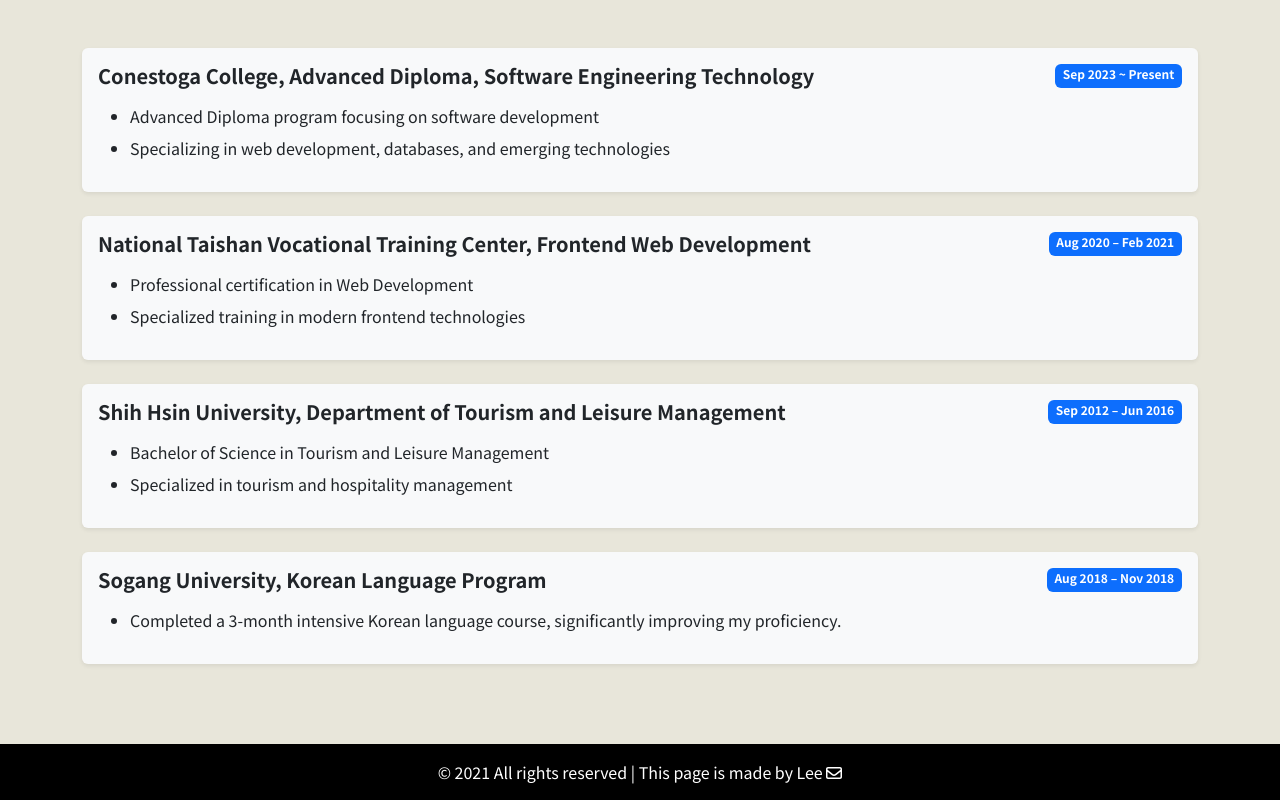
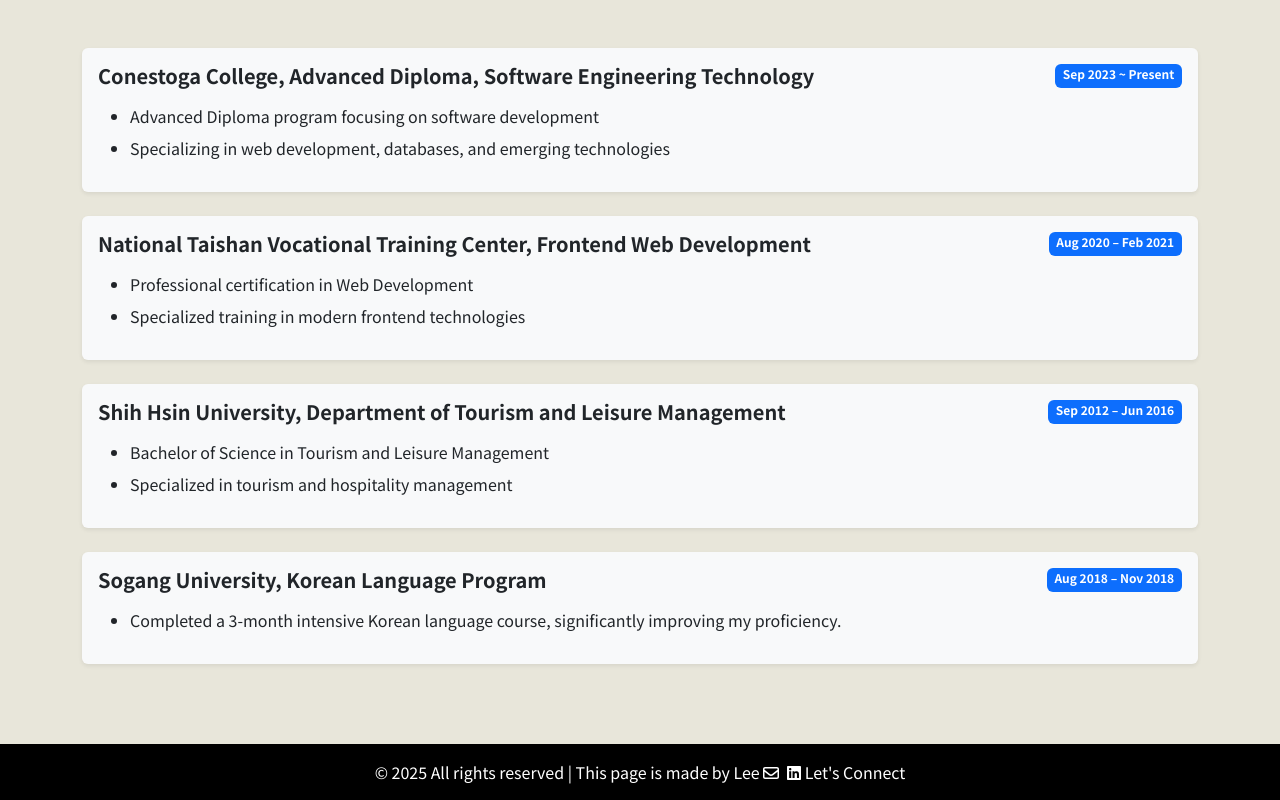
Before and after one commit to LYH94/lyh94.github.io, a Vue app: page / in a window 1280 px wide. Shown: the part 3811-4611 px from the top of the page. Built offline with nearby package versions, Linux system fonts and the light colour scheme; what codemirror-editor-vue3, vue3-lottie would draw is missing.

Commit message:
feat(footer): upgrade and add connect

```diff
--- a/src/components/Footer.vue
+++ b/src/components/Footer.vue
@@ -3,31 +3,37 @@
     <div class="container-fluid h-100">
       <div class="row text-center">
         <div class="col">
-          &copy; 2021 All rights reserved | This page is made by Lee
+          {{ t('footer.copyright') }} | {{ t('footer.madeby') }}
           <a href="https://mail.google.com/mail/u/0/?view=cm&fs=1&tf=1&to=yuhsuanlee94@gmail.com"
             target="_blank"
-            title="登入後即可直接寄信">
-            <font-awesome-icon :icon="['far', 'envelope']" style="font-size: 16px; color: white;"/>
+            :title="t('footer.email.tooltip')">
+            <font-awesome-icon :icon="['far', 'envelope']" class="social-icon"/>
+          </a>
+          <a href="https://www.linkedin.com/in/yuhsuan-lee-120683176/"
+            target="_blank"
+            :title="t('footer.linkedin.tooltip')" class="ms-2">
+            <font-awesome-icon :icon="['fab', 'linkedin']" class="social-icon"/>
+            <span> Let's Connect</span>
           </a>
         </div>
       </div>
     </div>
     <div id="go_top_page"
         class="animate__animated animate__bounce go_top_page"
-        style="animation-duration: 3s;"
+        :style="{ 'animation-duration': '3s' }"
         v-show="scrollPosition > 550">
       <a href="#" class="d-block text-center">
-        <font-awesome-icon :icon="['fas', 'chevron-up']" style="font-size: 16px; color: white;"/>
+        <font-awesome-icon :icon="['fas', 'chevron-up']" class="social-icon"/>
       </a>
     </div>
   </footer>
 </template>
 
-<script>
-import { defineComponent, onMounted, onUnmounted, ref } from 'vue'
+<script setup>
+  import { ref, onMounted, onUnmounted } from 'vue'
+  import { useI18n } from 'vue-i18n'
 
-export default defineComponent({
-  setup() {
+  const { t } = useI18n()
   const scrollPosition = ref(null)
 
   const updateScroll = () => {
@@ -41,10 +47,4 @@ export default defineComponent({
   onUnmounted(() => {
     window.removeEventListener('scroll', updateScroll)
   })
-
-    return {
-      scrollPosition
-    }
-  }
-})
 </script>
--- a/src/i18n/locales/en.json
+++ b/src/i18n/locales/en.json
@@ -142,5 +142,15 @@
         "Completed a 3-month intensive Korean language course, significantly improving my proficiency."
       ]
     }
+  },
+  "footer": {
+    "copyright": "© 2025 All rights reserved",
+    "madeby": "This page is made by Lee",
+    "email": {
+      "tooltip": "Send me an email"
+    },
+    "linkedin": {
+      "tooltip": "Visit my LinkedIn profile"
+    }
   }
 }
--- a/src/i18n/locales/zh-TW.json
+++ b/src/i18n/locales/zh-TW.json
@@ -142,5 +142,15 @@
         "完成三個月密集韓語課程，顯著提升韓語能力"
       ]
     }
+  },
+  "footer": {
+    "copyright": "© 2025 版權所有",
+    "madeby": "本網頁由 Lee 製作",
+    "email": {
+      "tooltip": "點擊寄送郵件"
+    },
+    "linkedin": {
+      "tooltip": "查看我的 LinkedIn 檔案"
+    }
   }
 }
--- a/src/main.js
+++ b/src/main.js
@@ -29,9 +29,9 @@ import './assets/scss/style.scss'
 
 import { faLaptopCode, faPenFancy, faLanguage, faGraduationCap, faChevronUp, faChild, faLink } from '@fortawesome/free-solid-svg-icons'
 import { faEnvelope, faFolder } from '@fortawesome/free-regular-svg-icons'
-import { faGithub, faCss3Alt } from '@fortawesome/free-brands-svg-icons'
+import { faGithub, faCss3Alt, faLinkedin } from '@fortawesome/free-brands-svg-icons'
 
-library.add(faGithub, faCss3Alt, faLaptopCode, faPenFancy, faLanguage, faGraduationCap, faChevronUp, faEnvelope, faChild, faLink, faFolder)
+library.add(faGithub, faLinkedin, faCss3Alt, faLaptopCode, faPenFancy, faLanguage, faGraduationCap, faChevronUp, faEnvelope, faChild, faLink, faFolder)
 
 const app = createApp(App)
 
```
Lines whose indentation alone changed are shown as unchanged.
